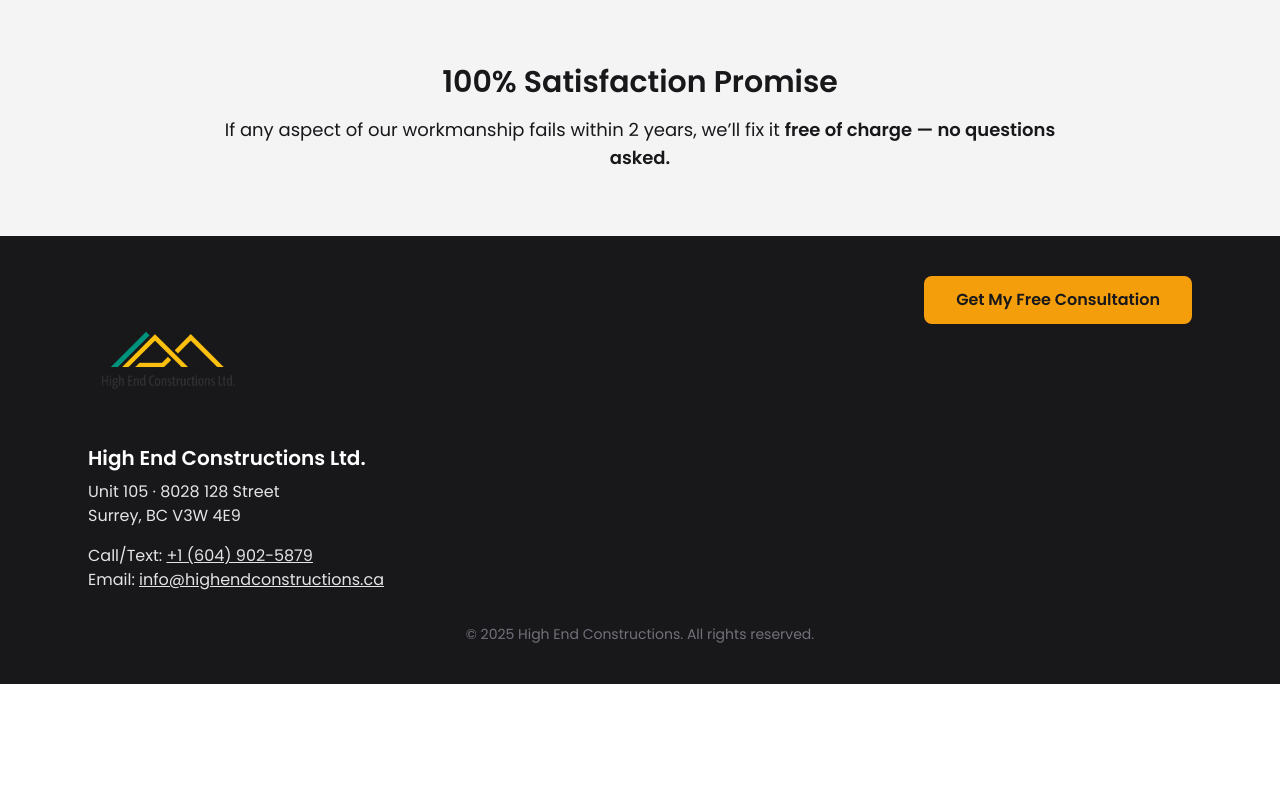
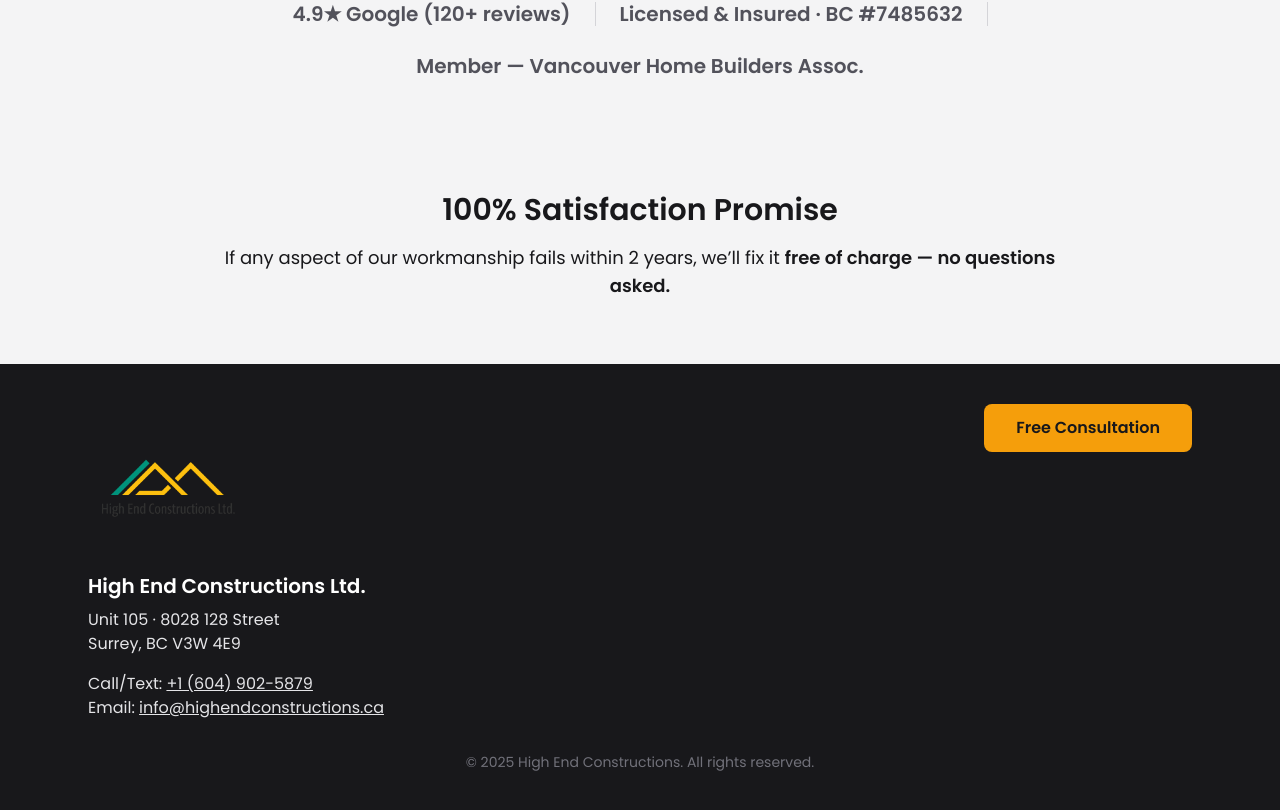
Before and after one commit to reflex000/high-end-constructions, a Next.js app: page / in a window 1280 px wide. Shown: the part 2044-2854 px from the top of the page. Before the commit the page ends 2728 px from the top, so only its background shows below. Built offline with nearby package versions, Linux system fonts and the light colour scheme.

Commit message:
udate button and service tiles

```diff
--- a/components/HomePage.tsx
+++ b/components/HomePage.tsx
@@ -56,7 +56,7 @@ export default function HomePage() {
             ].map((svc, idx) => (
               <div
                 key={idx}
-                className="relative h-64 rounded overflow-hidden shadow-lg group bg-zinc-800"
+                className="relative h-80 rounded overflow-hidden shadow-lg group bg-zinc-800"
               >
                 <img
                   src={svc.img}
@@ -158,7 +158,7 @@ export default function HomePage() {
               href="mailto:info@highendconstructions.ca"
               className="inline-block bg-amber-500 hover:bg-amber-600 transition px-8 py-3 rounded-lg text-zinc-900 font-semibold"
             >
-              Get My Free Consultation
+              Free Consultation
             </a>
           </div>
         </div>
```
